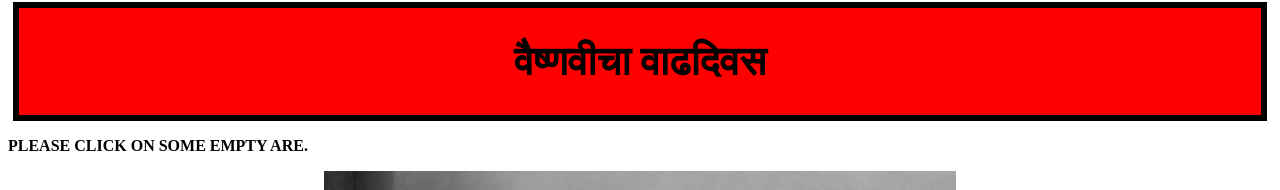
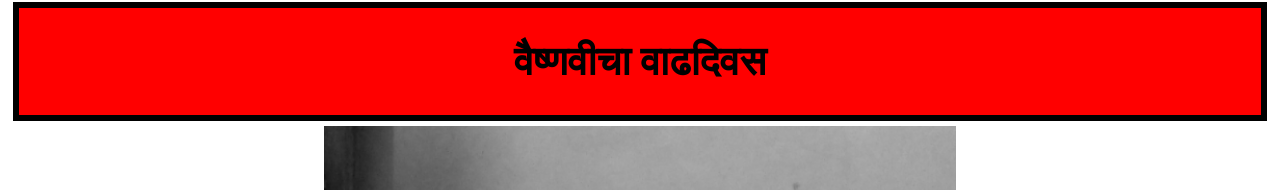
Before and after one commit to swarn32/chess.github.io, a plain HTML site: page index.htm in a window 1280 px wide. Shown: the part 762-952 px from the top of the page. Drawn offline with Linux system fonts and the light colour scheme.

Commit message:
Update index.htm

```diff
--- a/index.htm
+++ b/index.htm
@@ -36,7 +36,6 @@ body {
 <img src="giphy.gif" style="width:40%;">
    <img src="https://giphy.com/gifs/KyBmtU9LVicqgTEDsx/html5" style="widht:40%;">
 <h1>वैष्णवीचा वाढदिवस</h1>
-   <p><b>PLEASE CLICK ON SOME EMPTY ARE.</b></p>
 <img src="Screenshot (67).png" style="width:50%;">
 <br><br><br>
 <p style="font-size:35px;text-align:center"><b>STARTING OFF WITH DEFINING YOU IN JUST A 29 SECOND CLIP:- </b></p>
```
